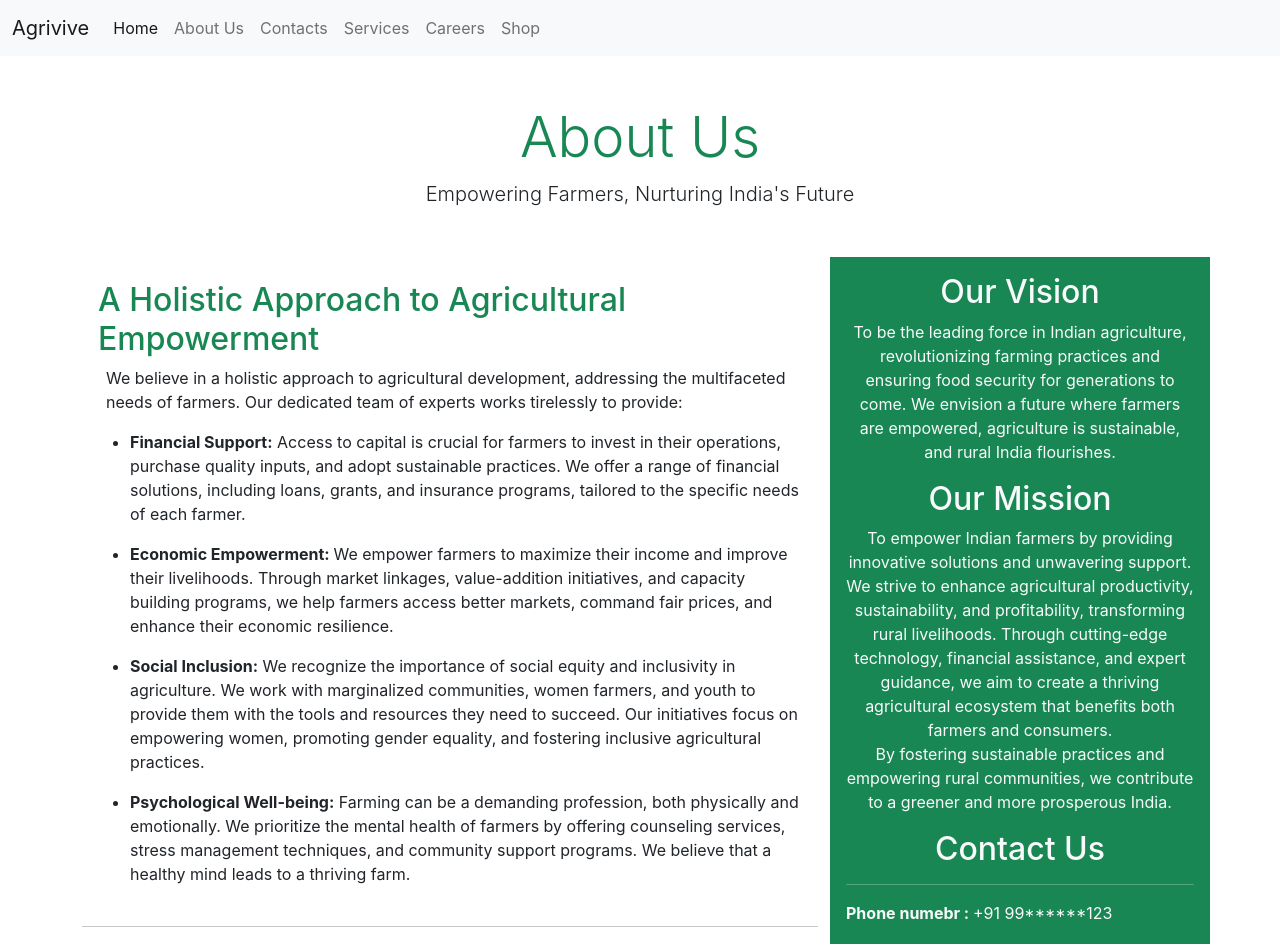
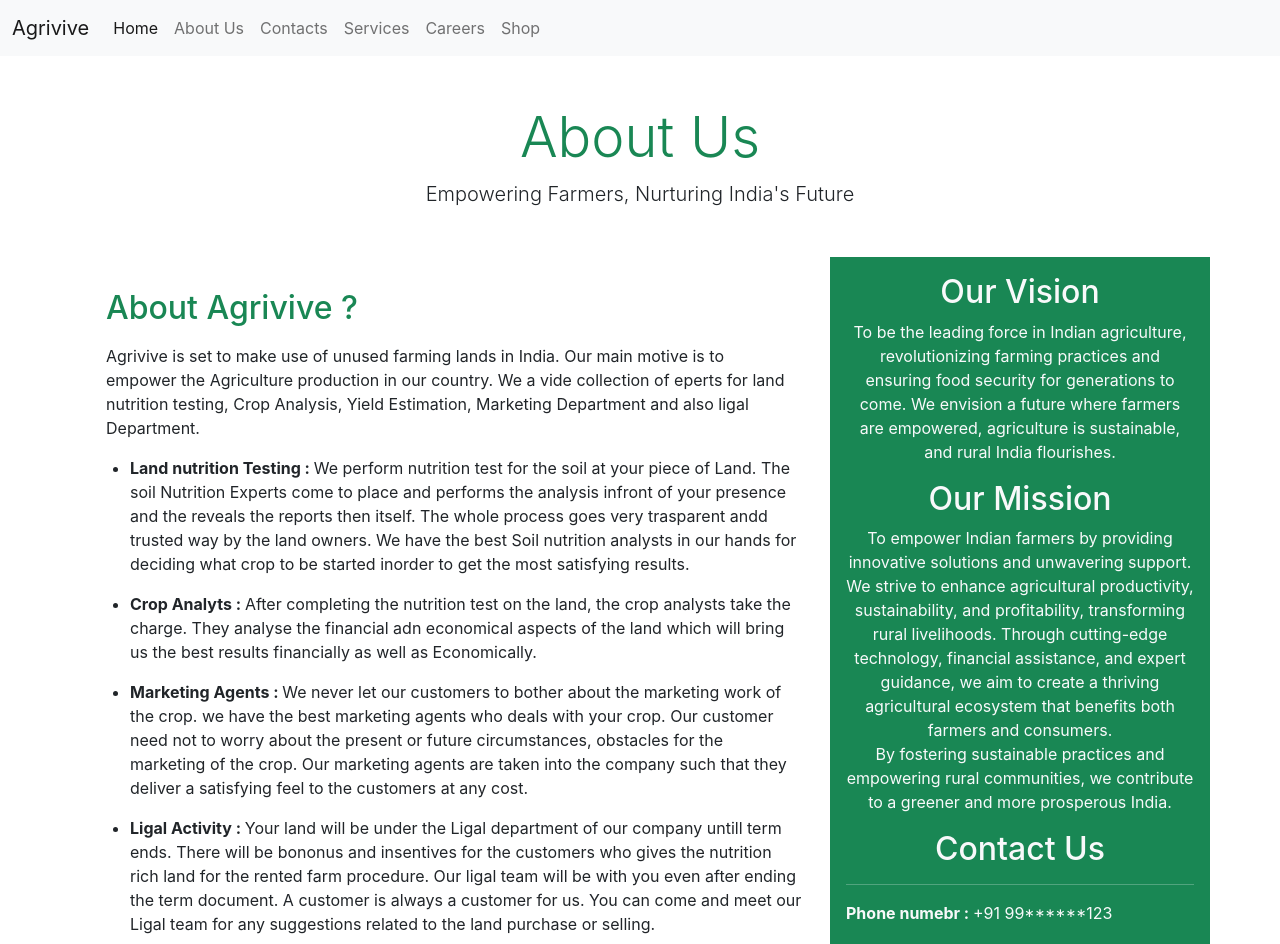
Before and after one commit to HariSirikonda/Agrivive, a React (Create React App) app: page /about in a window 1280 px wide. Shown: the top 944 px of the page. Built offline with nearby package versions, Linux system fonts and the light colour scheme.

Commit message:
Changed About Page

```diff
--- a/src/components/aboutus.js
+++ b/src/components/aboutus.js
@@ -9,20 +9,20 @@ function AboutUs() {
                     <div class="row mt-5">
                         <div class="col-md-8">
                             <div className="discription text-start mx-2 my-3 p-2">
-                                <h2 className="text-success">A Holistic Approach to Agricultural Empowerment</h2>
-                                <p className="mx-2">We believe in a holistic approach to agricultural development, addressing the multifaceted needs of farmers. Our dedicated team of experts works tirelessly to provide:</p>
+                                <h2 className="text-success p-2">About Agrivive ?</h2>
+                                <p className="mx-2">Agrivive is set to make use of unused farming lands in India. Our main motive is to empower the Agriculture production in our country. We a vide collection of eperts for land nutrition testing, Crop Analysis, Yield Estimation, Marketing Department and also ligal Department. </p>
                                 <ul>
                                     <li>
-                                        <p><b>Financial Support:</b> Access to capital is crucial for farmers to invest in their operations, purchase quality inputs, and adopt sustainable practices. We offer a range of financial solutions, including loans, grants, and insurance programs, tailored to the specific needs of each farmer.</p>
+                                        <p><b>Land nutrition Testing : </b>We perform nutrition test for the soil at your piece of Land. The soil Nutrition Experts come to place and performs the analysis infront of your presence and the reveals the reports then itself. The whole process goes very trasparent andd trusted way by the land owners. We have the best Soil nutrition analysts in our hands for deciding what crop to be started inorder to get the most satisfying results.</p>
                                     </li>
                                     <li>
-                                        <p><b>Economic Empowerment: </b> We empower farmers to maximize their income and improve their livelihoods. Through market linkages, value-addition initiatives, and capacity building programs, we help farmers access better markets, command fair prices, and enhance their economic resilience.</p>
+                                        <p><b>Crop Analyts : </b> After completing the nutrition test on the land, the crop analysts take the charge. They analyse the financial adn economical aspects of the land which will bring us the best results financially as well as Economically.</p>
                                     </li>
                                     <li>
-                                        <p><b>Social Inclusion:</b> We recognize the importance of social equity and inclusivity in agriculture. We work with marginalized communities, women farmers, and youth to provide them with the tools and resources they need to succeed. Our initiatives focus on empowering women, promoting gender equality, and fostering inclusive agricultural practices.</p>
+                                        <p><b>Marketing Agents : </b> We never let our customers to bother about the marketing work of the crop. we have the best marketing agents who deals with your crop. Our customer need not to worry about the present or future circumstances, obstacles for the marketing of the crop. Our marketing agents are taken into the company such that they deliver a satisfying feel to the customers at any cost.</p>
                                     </li>
                                     <li>
-                                        <p><b>Psychological Well-being:</b> Farming can be a demanding profession, both physically and emotionally. We prioritize the mental health of farmers by offering counseling services, stress management techniques, and community support programs. We believe that a healthy mind leads to a thriving farm.</p>
+                                        <p><b>Ligal Activity : </b> Your land will be under the Ligal department of our company untill term ends. There will be bononus and insentives for the customers who gives the nutrition rich land for the rented farm procedure. Our ligal team will be with you even after ending the term document. A customer is always a customer for us. You can come and meet our Ligal team for any suggestions related to the land purchase or selling.</p>
                                     </li>
                                 </ul>
                             </div>
```
